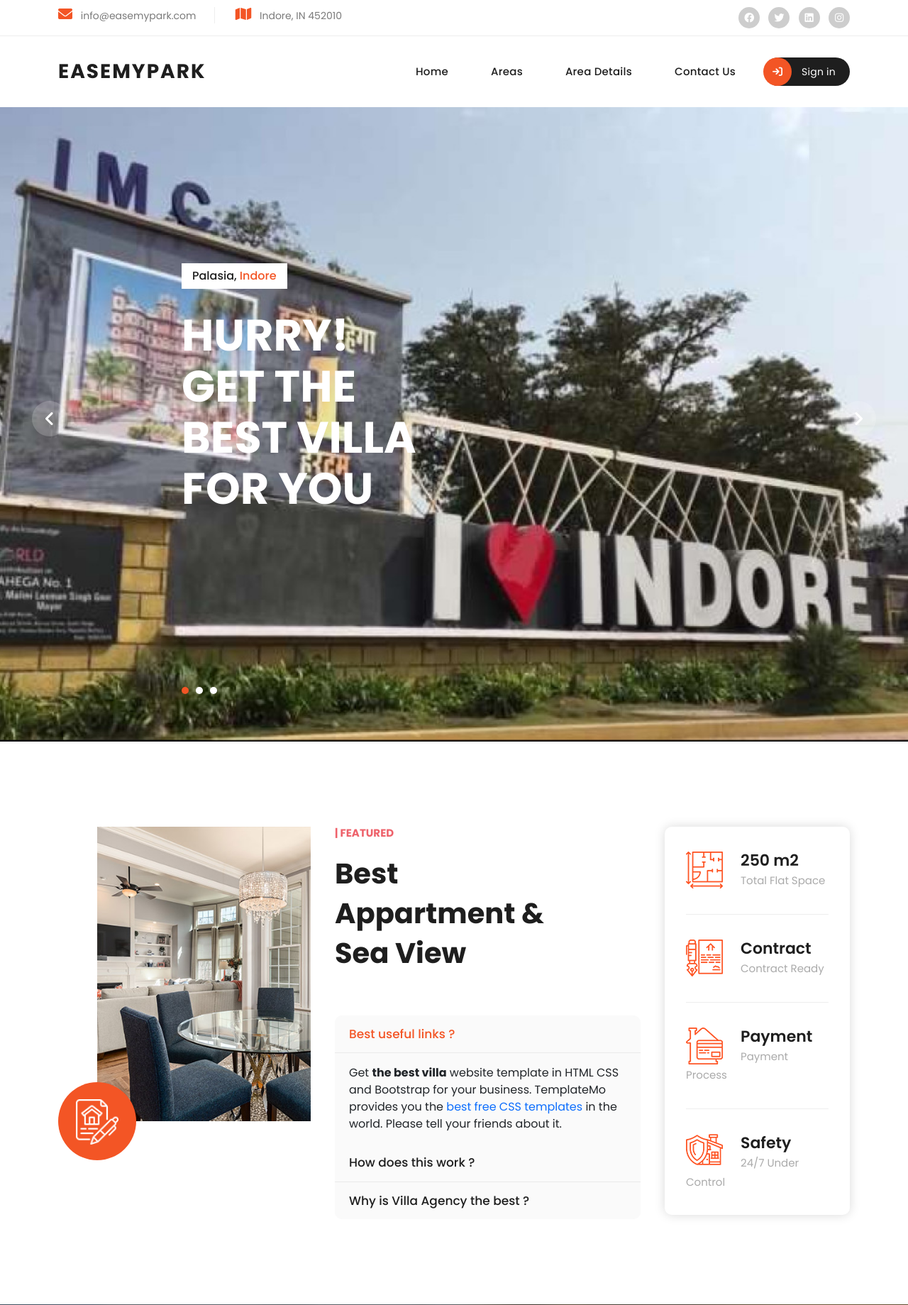
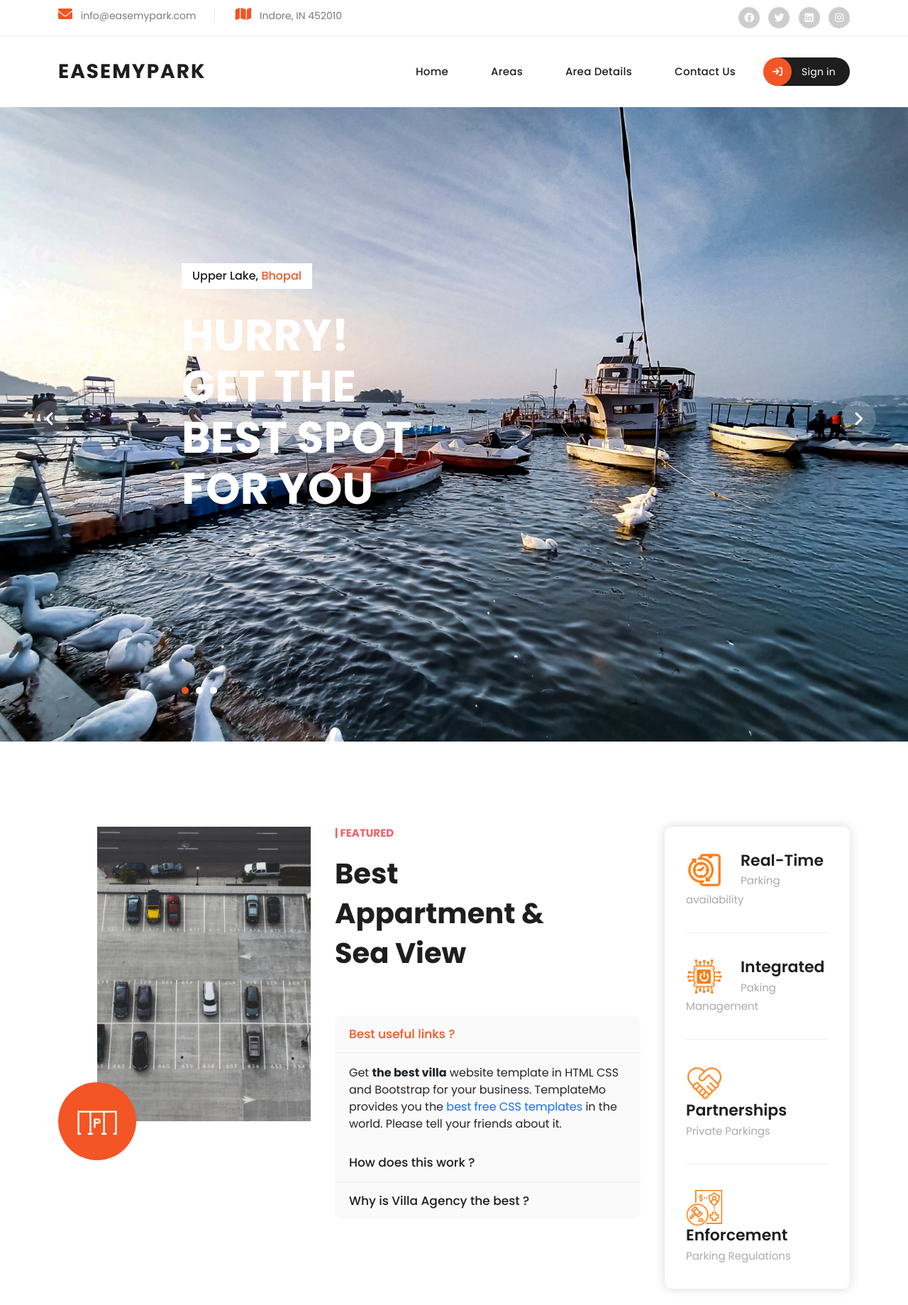
Before and after one commit to guywithglass/minortest, a Django app: page / in a window 1280 px wide. Shown: the top 1839 px of the page at 71% size. Run offline with Django 4.2, Linux system fonts and the light colour scheme; some libraries are stand-ins or nearby versions.

Commit message:
Changes in Index Page

```diff
--- a/park/static/css/templatemo-villa-agency.css
+++ b/park/static/css/templatemo-villa-agency.css
@@ -745,15 +745,15 @@ Banner Style
 }
 
 .main-banner .item-1 {
+  background-image: url(../images/bhopal.jpg);
+}
+
+.main-banner .item-2 {
+  background-image: url(../images/indore02.jpg);
+}
+
+.main-banner .item-3 {
   background-image: url(../images/indore.jpg);
-}
-
-.main-banner .item-2 {
-  background-image: url(../images/banner-02.jpg);
-}
-
-.main-banner .item-3 {
-  background-image: url(../images/banner-03.jpg);
 }
 
 .main-banner .item span.category {
@@ -958,7 +958,7 @@ Video Style
 */
 
 .video {
-  background-image: url(../images/video-bg.jpg);
+  background-image: url(../images/featured002.jpg);
   background-repeat: no-repeat;
   background-size: cover;
   background-position: center center;
--- a/park/templates/index.html
+++ b/park/templates/index.html
@@ -4,19 +4,19 @@
   <div class="owl-carousel owl-banner">
     <div class="item item-1">
       <div class="header-text">
-        <span class="category">Palasia, <em>Indore</em></span>
-        <h2>Hurry!<br />Get the Best Villa for you</h2>
+        <span class="category">Upper Lake, <em>Bhopal</em></span>
+        <h2>Hurry!<br />Get the Best Spot for you</h2>
       </div>
     </div>
     <div class="item item-2">
       <div class="header-text">
-        <span class="category">Melbourne, <em>Australia</em></span>
+        <span class="category">Junction, <em>Indore</em></span>
         <h2>Be Quick!<br />Get the best villa in town</h2>
       </div>
     </div>
     <div class="item item-3">
       <div class="header-text">
-        <span class="category">Miami, <em>South Florida</em></span>
+        <span class="category">Khajrana, <em>Indore</em></span>
         <h2>Act Now!<br />Get the highest level</h2>
       </div>
     </div>
@@ -28,9 +28,9 @@
     <div class="row">
       <div class="col-lg-4">
         <div class="left-image">
-          <img src="{% static "images/featured.jpg" %}" alt="" />
+          <img src="{% static "images/featured02.jpg" %}" alt="" />
           <a href="property-details.html"
-            ><img src="{% static "images/featured-icon.png" %}" alt=""
+            ><img src="{% static "images/featured-icon02.png" %}" alt=""
             style="max-width: 60px; padding: 0px" /></a
           >
         </div>
@@ -132,24 +132,24 @@
         <div class="info-table">
           <ul>
             <li>
-              <img src="{% static "images/info-icon-01.png" %}" alt=""
+              <img src="{% static "images/info-icon-001.png" %}" alt=""
               style="max-width: 52px" />
-              <h4>250 m2<br /><span>Total Flat Space</span></h4>
+              <h4>Real-Time<br /><span>Parking availability</span></h4>
             </li>
             <li>
-              <img src="{% static "images/info-icon-02.png" %}" alt=""
+              <img src="{% static "images/info-icon-002.png" %}" alt=""
               style="max-width: 52px" />
-              <h4>Contract<br /><span>Contract Ready</span></h4>
+              <h4>Integrated<br /><span>Paking Management</span></h4>
             </li>
             <li>
-              <img src="{% static "images/info-icon-03.png" %}" alt=""
+              <img src="{% static "images/info-icon-003.png" %}" alt=""
               style="max-width: 52px" />
-              <h4>Payment<br /><span>Payment Process</span></h4>
+              <h4>Partnerships<br /><span>Private Parkings</span></h4>
             </li>
             <li>
-              <img src="{% static "images/info-icon-04.png" %}" alt=""
+              <img src="{% static "images/info-icon-004.png" %}" alt=""
               style="max-width: 52px" />
-              <h4>Safety<br /><span>24/7 Under Control</span></h4>
+              <h4>Enforcement<br /><span>Parking Regulations</span></h4>
             </li>
           </ul>
         </div>
@@ -176,7 +176,7 @@
     <div class="row">
       <div class="col-lg-10 offset-lg-1">
         <div class="video-frame">
-          <img src="{% static "images/video-frame.jpg" %}" alt="" />
+          <img src="{% static "images/video-frame01.jpg" %}" alt="" />
           <a href="#" target="_blank"><i class="fa fa-play"></i></a>
         </div>
       </div>
--- a/park/templates/login.html
+++ b/park/templates/login.html
@@ -3,7 +3,7 @@
 <div class="contact-page section">
   <div class="container">
     <div class="row">
-      <div class="col-lg-4">
+      <div class="col-lg-6">
         <form id="contact-form" action="" method="post">
           {% csrf_token %}
           <h6 style="text-align: center; color: #f35525;">
--- a/test01/views.py
+++ b/test01/views.py
@@ -1,6 +1,6 @@
 from django.http import HttpResponse
 from django.shortcuts import render, redirect
-from django.contrib.auth import authenticate, login
+from django.contrib.auth import authenticate, login as auth_login
 from django.contrib.auth.models import User
 from django import forms
 from django.contrib import messages
@@ -55,12 +55,14 @@ def login(request):
     if request.method == 'POST':
         username = request.POST['username']
         password = request.POST['password']
-        user = authenticate(request, username=username, password=password)
+        user = authenticate(username=username, password=password)
 
         if user is not None:
-            login(request, user)
+            auth_login(request, user)
             messages.success(request, f'Welcome, {user.username}!')
             return redirect('login')
         else:
             messages.error(request, 'Invalid login credentials.')
     return render(request, 'login.html')
+
+# //how to make login in django?
```
Also changed, not shown: db.sqlite3, park/static/images/bhopal.jpg (added), park/static/images/featured-icon02.png (added), park/static/images/featured002.jpg (added), park/static/images/featured02.jpg (added), park/static/images/indore.jpg, park/static/images/indore02.jpg (added), park/static/images/info-icon-001.png (added), park/static/images/info-icon-002.png (added), park/static/images/info-icon-003.png (added), park/static/images/info-icon-004.png (added), park/static/images/video-frame01.jpg (added), park/static/images/video-frame02.jpg (added).
